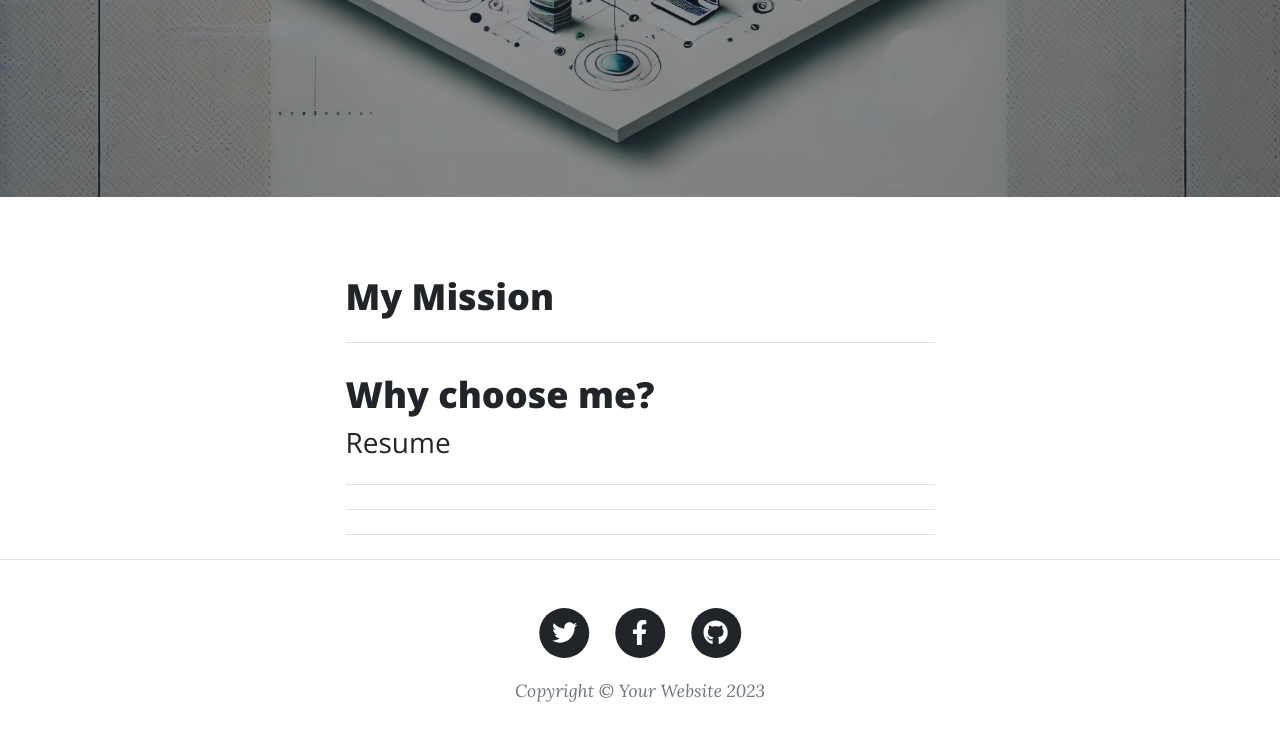
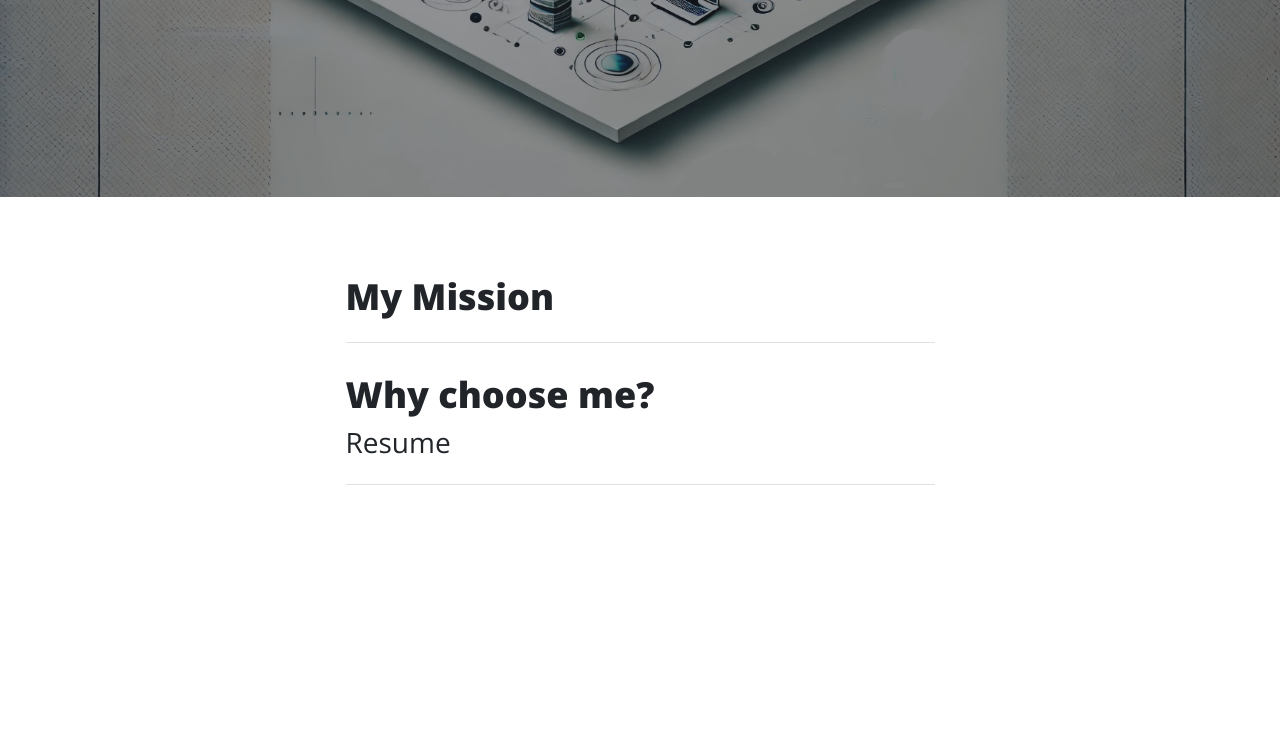
Before and after one commit to joeystacey/IS201Final-Project2, a plain HTML site: page index.html in a window 1280 px wide. Shown: the part 458-1198 px from the top of the page. After the commit the page ends 967 px from the top, so only its background shows below. Drawn offline with nearby package versions, Linux system fonts and the light colour scheme.

Commit message:
Add files via upload

```diff
--- a/index.html
+++ b/index.html
@@ -87,7 +87,7 @@
                         </p>
                         -->
                     </div>
-                    <!-- Divider-->
+                    <!-- Divider -->
                     <hr class="my-4" />
                     <!-- Post preview-->
                 <!--
@@ -104,8 +104,8 @@
                     </div>
                 -->
 
-                <!-- Divider-->
-                    <hr class="my-4" />
+                <!-- Divider
+                    <hr class="my-4" /> -->
                     <!-- Post preview -->
 
                     <!--
@@ -122,15 +122,15 @@
                     </div>
                 -->
 
-                    <!-- Divider-->
-                    <hr class="my-4" />
+                    <!-- Divider
+                    <hr class="my-4" /> -->
                     <!-- Pager
                     <div class="d-flex justify-content-end mb-4"><a class="btn btn-primary text-uppercase" href="#!">Older Posts →</a></div>
                     -->
                 </div>
             </div>
         </div>
-        <!-- Footer-->
+        <!-- Footer
         <footer class="border-top">
             <div class="container px-4 px-lg-5">
                 <div class="row gx-4 gx-lg-5 justify-content-center">
@@ -166,6 +166,7 @@
                 </div>
             </div>
         </footer>
+        -->
         <!-- Bootstrap core JS-->
         <script src="https://cdn.jsdelivr.net/npm/bootstrap@5.2.3/dist/js/bootstrap.bundle.min.js"></script>
         <!-- Core theme JS-->
```
